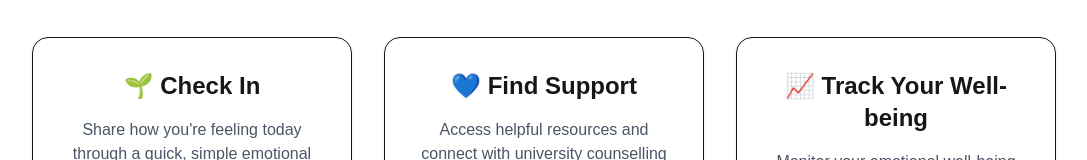
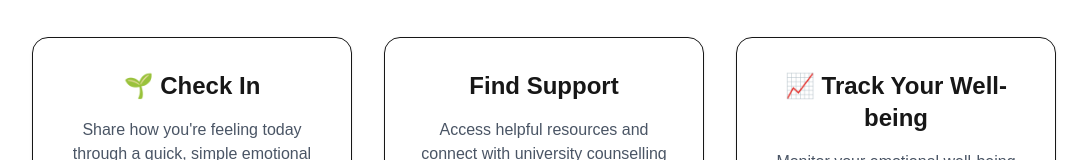
Before and after one commit to shamilaw-sci/CSC3213_20_Group_H, a Next.js app in the folder frontend/: page / in a window 1280 px wide. Shown: the part 1158-1318 px from the top of the page, without its empty margins (96-1183 px from the left). Built offline with nearby package versions, Linux system fonts and the light colour scheme.

Commit message:
Update landing page info section

```diff
--- a/frontend/components/Info.tsx
+++ b/frontend/components/Info.tsx
@@ -28,7 +28,7 @@ const Info = () => {
             </div>
 
             <div className="rounded-2xl border p-8 shadow-sm hover:shadow-lg transition">
-              <h3 className="text-2xl font-bold mb-4">💙 Find Support</h3>
+              <h3 className="text-2xl font-bold mb-4">Find Support</h3>
               <p className="text-gray-600">
                 Access helpful resources and connect with university counselling
                 services whenever you need them.
```
